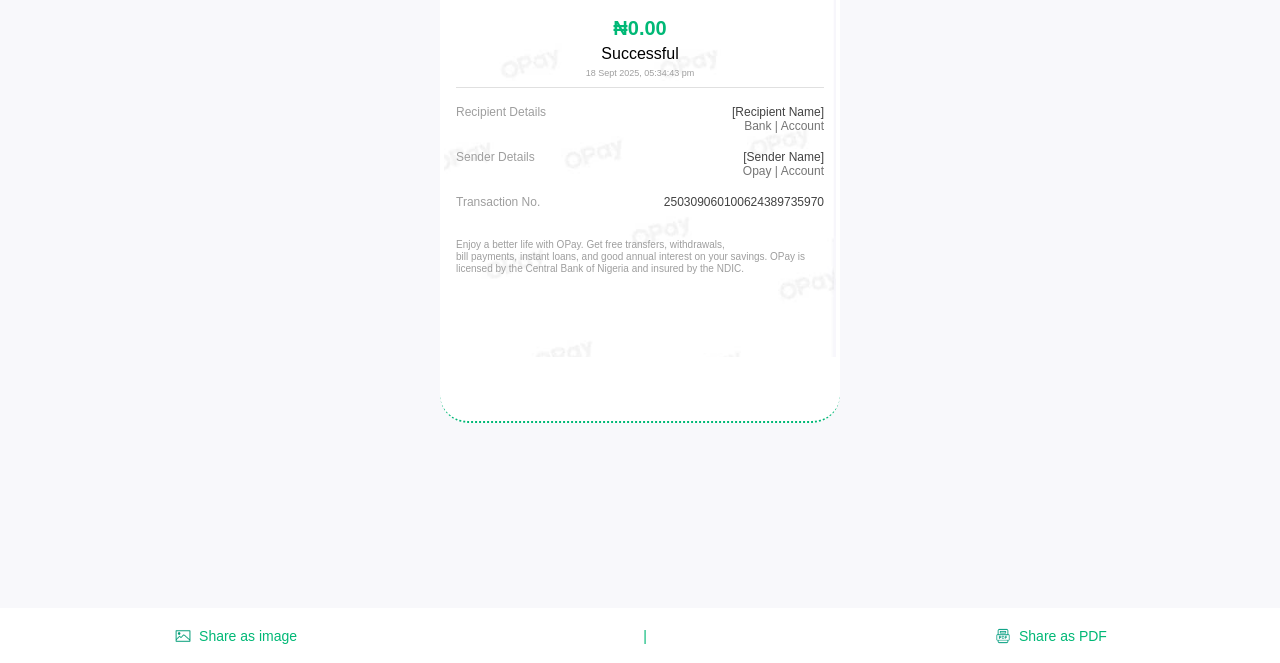
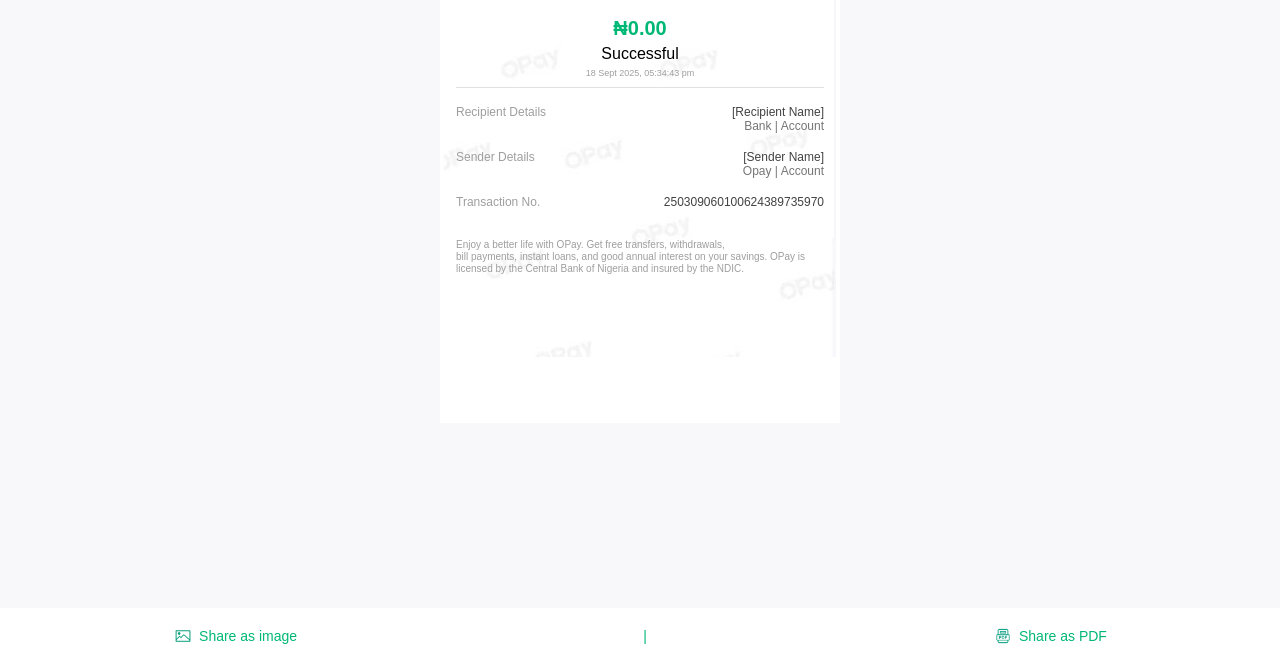
Before and after one commit to realpaygo/test, a plain HTML site: page opaysharereceipt.html in a window 1280 px wide. Shown: the part 137-800 px from the top of the page. Drawn offline with nearby package versions, Linux system fonts and the light colour scheme; some packages are replaced by stand-ins of ours; a script that the page names is missing.

Commit message:
Remove dotted outline from opaysharereceipt.html, fix transfer button redirects for Access and Moniepoint forms

```diff
--- a/opaysharereceipt.html
+++ b/opaysharereceipt.html
@@ -55,10 +55,7 @@
     padding: 4px;
     height: 490px;
     background-repeat: no-repeat;
-      border-bottom: 2.5px dotted #00B876;
-      border-radius: 0 0 28px 28px;
-      box-sizing: border-box;
-      position: relative;
+    /* Dotted outline removed as requested */
     }
     .inner-card {
 
```
Also changed, not shown: accessform.html (+0 -1 lines), moniepointform.html (+0 -1 lines). Lines whose indentation alone changed are shown as unchanged.
